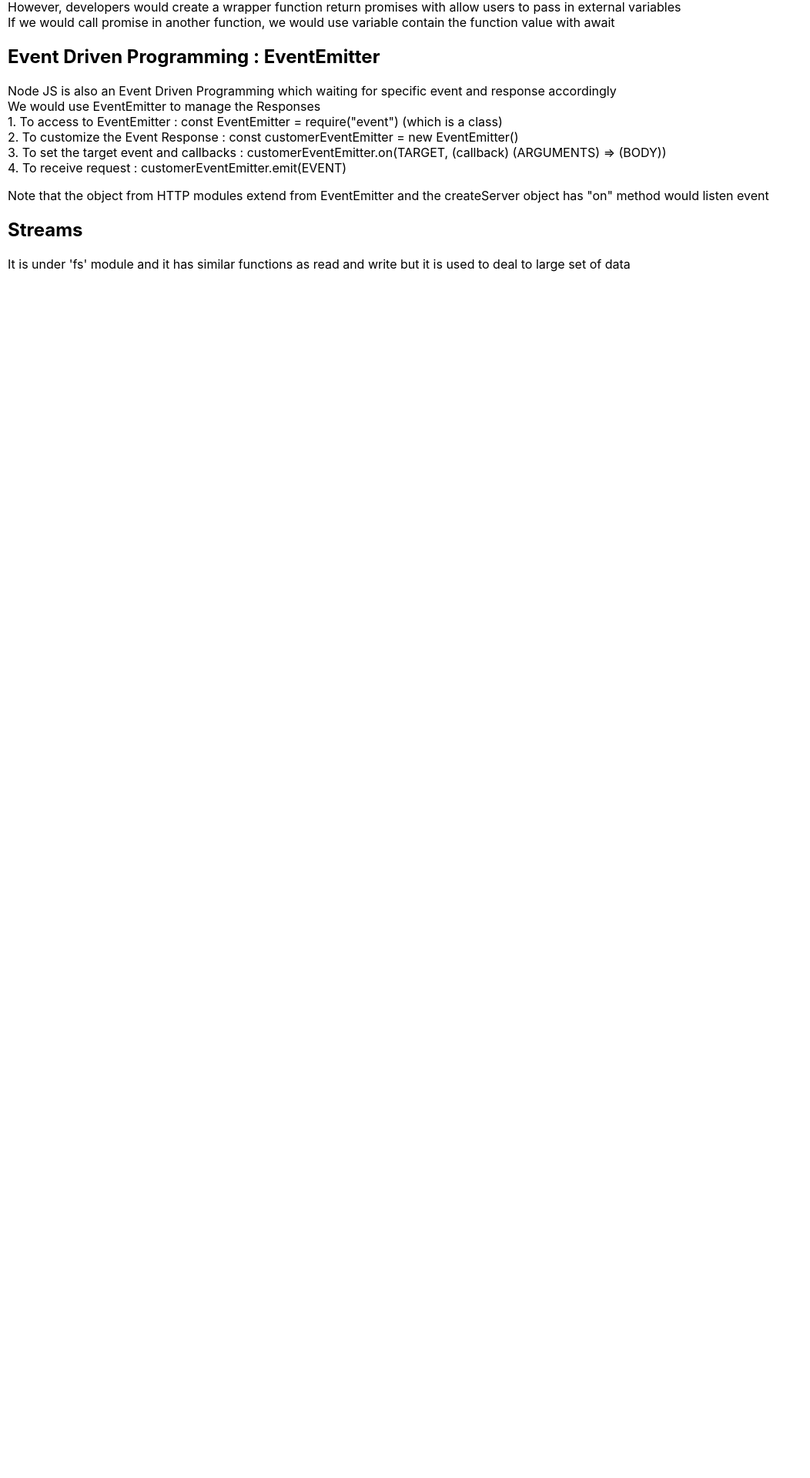
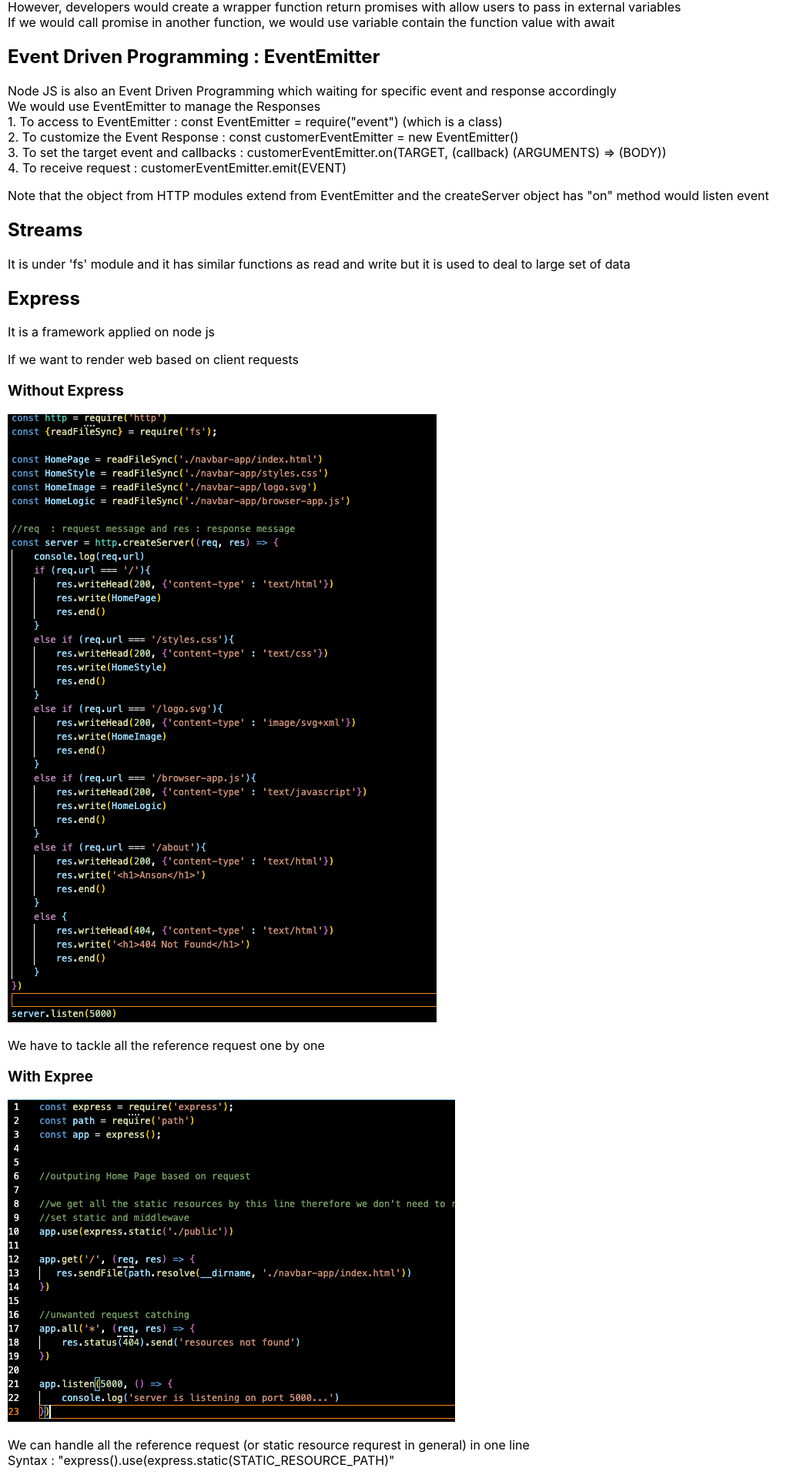
Before and after one commit to AnsonCHOWcm/Node-Express-learning-material, a React (Create React App) app: page /Notes in a window 1280 px wide. Shown: the part 3428-5348 px from the top of the page at 77% size, without its empty margins (0-1052 px from the left). Before the commit the page ends 3807 px from the top, so only its background shows below. Built offline with nearby package versions, Linux system fonts and the light colour scheme.

Commit message:
finished Express Notes on Static

```diff
--- a/src/pages/Notes.js
+++ b/src/pages/Notes.js
@@ -2,6 +2,8 @@ import React from "react";
 import Node_Global from "../img/Node_Global.jpg";
 import Node_EventLoop from "../img/Node_EventLoop.jpg";
 import HTTP from "../img/HTTP.jpg";
+import Node_App from '../img/Node_App.jpg'
+import Exp_App from '../img/Exp_App.jpg'
 
 const Notes = () => {
     return (
@@ -130,6 +132,19 @@ const Notes = () => {
                 <p>Note that the object from HTTP modules extend from EventEmitter and the createServer object has "on" method would listen event</p>
                 <h2>Streams</h2>
                 <p>It is under 'fs' module and it has similar functions as read and write but it is used to deal to large set of data</p>
+                <h2>Express</h2>
+                <p>It is a framework applied on node js</p>
+                <p>If we want to render web based on client requests</p>
+                <h3>Without Express</h3>
+                <img src = {Node_App} alt = ""></img>
+                <p>We have to tackle all the reference request one by one</p>
+                <h3>With Expree</h3>
+                <img src = {Exp_App} alt = ""></img>
+                <p>We can handle all the reference request (or static resource requrest in general) in one line
+                    <br></br>
+                    Syntax : "express().use(express.static(STATIC_RESOURCE_PATH)"
+                </p>
+
         </div>
 
     );
```
Also changed, not shown: src/img/Exp_App.jpg (added), src/img/Node_App.jpg (added).
